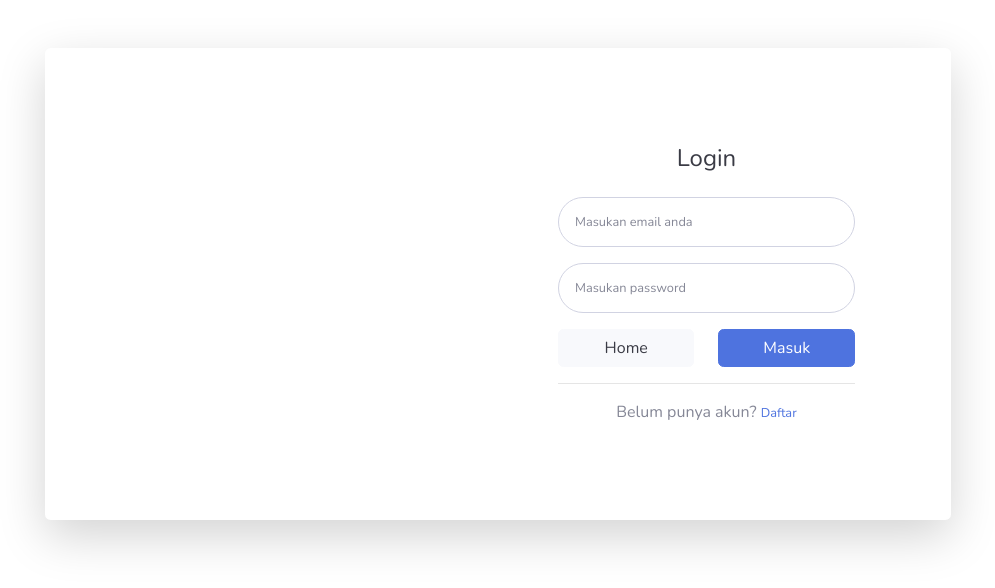
After one commit to kadekeva/kontez, a CodeIgniter 4 app: template app/Views/user/edit-profile.php in a window 1280 px wide. The commit adds this page. Shown: the top 588 px of the page, without its empty margins (142-1137 px from the left). Run offline with PHP 8.4 and a stand-in for CodeIgniter, Linux system fonts and the light colour scheme; the template is opened without the code that fills it, so the values that code supplies are empty; some libraries are stand-ins or nearby versions.

```diff
--- a/app/Config/Routes.php
+++ b/app/Config/Routes.php
@@ -37,6 +37,7 @@ $routes->get('/regis', 'Home::regis');
 $routes->get('/daftar', 'Home::daftar');
 $routes->get('/checkout', 'Home::checkout');
 $routes->get('/Home/(:segment)', 'Home::profile/$1');
+$routes->get('/Home/edit', 'Home::edit');
 
 /**
  * --------------------------------------------------------------------
--- /dev/null
+++ b/app/Views/user/edit-profile.php
@@ -0,0 +1,77 @@
+<!doctype html>
+<html lang="en">
+
+<head>
+    <!-- Required meta tags -->
+    <meta charset="utf-8">
+    <meta http-equiv="X-UA-Compatible" content="IE=edge">
+    <meta name="viewport" content="width=device-width, initial-scale=1, shrink-to-fit=no">
+    <meta name="description" content="">
+    <meta name="author" content="">
+
+    <!-- Bootstrap CSS -->
+    <link rel="stylesheet" href="https://cdn.jsdelivr.net/npm/bootstrap@4.5.3/dist/css/bootstrap.min.css" integrity="sha384-TX8t27EcRE3e/ihU7zmQxVncDAy5uIKz4rEkgIXeMed4M0jlfIDPvg6uqKI2xXr2" crossorigin="anonymous">
+
+    <title><?= $title; ?> | Kontez</title>
+
+    <!-- Custom fonts for this template-->
+    <link href="vendor/fontawesome-free/css/all.min.css" rel="stylesheet" type="text/css">
+    <link href="https://fonts.googleapis.com/css?family=Nunito:200,200i,300,300i,400,400i,600,600i,700,700i,800,800i,900,900i" rel="stylesheet">
+
+    <!-- Custom styles for this template-->
+    <link href="/assets/css/sb-admin-2.min.css" rel="stylesheet">
+</head>
+
+<body>
+    <div class="container">
+
+        <!-- Outer Row -->
+        <div class="row justify-content-center">
+
+            <div class="col-xl-10 col-lg-12 col-md-9">
+
+                <div class="card o-hidden border-0 shadow-lg my-5">
+                    <div class="card-body p-0">
+                        <!-- Nested Row within Card Body -->
+                        <div class="row p-5">
+                            <div class="col-lg-6 d-none d-lg-block img-fluid"></div>
+                            <div class="col-lg-6">
+                                <div class="p-5">
+                                    <div class="text-center">
+                                        <h1 class="h4 text-gray-900 mb-4">Login</h1>
+                                    </div>
+                                    <form action="/Home/login" method="POST" class="user">
+                                        <div class="form-group">
+                                            <input type="email" name="email" class="form-control form-control-user" id="email" aria-describedby="emailHelp" placeholder="Masukan email anda">
+                                        </div>
+                                        <div class="form-group">
+                                            <input type="password" name="password" class="form-control form-control-user" id="password" placeholder="Masukan password">
+                                        </div>
+                                        <input type="hidden" name="is_active" value="1">
+                                        <div class="row text-center">
+                                            <div class="col"><a href="/" class="btn btn-light btn-block">Home</a></div>
+                                            <div class="col"><button type="submit" class="btn btn-primary btn-block">Masuk</button></div>
+                                        </div>
+                                    </form>
+                                    <hr>
+                                    <div class="text-center">
+                                        Belum punya akun? <a class="small" href="register.html">Daftar</a>
+                                    </div>
+                                </div>
+                            </div>
+                        </div>
+                    </div>
+                </div>
+
+            </div>
+
+        </div>
+
+    </div>
+
+    <!-- Option 1: jQuery and Bootstrap Bundle (includes Popper) -->
+    <script src="https://code.jquery.com/jquery-3.5.1.slim.min.js" integrity="sha384-DfXdz2htPH0lsSSs5nCTpuj/zy4C+OGpamoFVy38MVBnE+IbbVYUew+OrCXaRkfj" crossorigin="anonymous"></script>
+    <script src="https://cdn.jsdelivr.net/npm/bootstrap@4.5.3/dist/js/bootstrap.bundle.min.js" integrity="sha384-ho+j7jyWK8fNQe+A12Hb8AhRq26LrZ/JpcUGGOn+Y7RsweNrtN/tE3MoK7ZeZDyx" crossorigin="anonymous"></script>
+</body>
+
+</html>
--- a/app/Views/user/profile.php
+++ b/app/Views/user/profile.php
@@ -10,7 +10,7 @@
             <h5>Profile</h5>
         </div>
         <div class="col text-right">
-            <button type="button" class="btn btn-secondary">Edit Profile</button>
+            <a href="/Home/profile/<?= $user['id']; ?>" class="btn btn-secondary">Edit Profile</a>
         </div>
     </div>
     <div class="row mt-4">
```
Also changed, not shown: app/Controllers/Home.php (+12 -0 lines), public/assets/img/edit.png (added).
